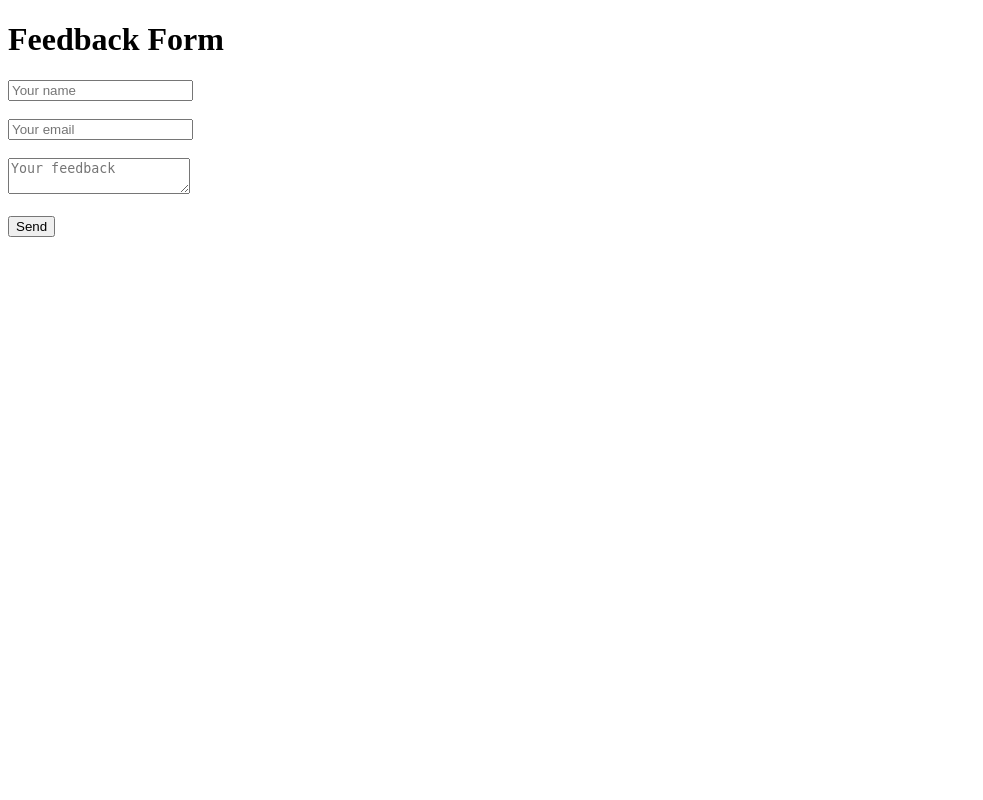
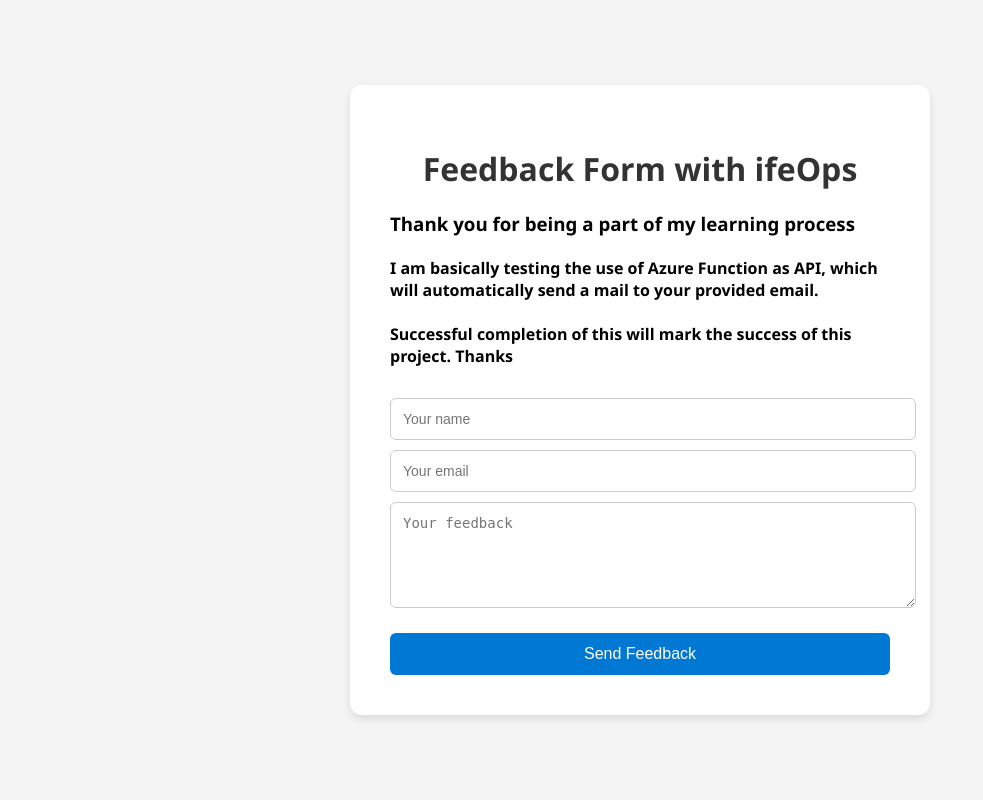
Before and after one commit to A-Ifeoluwa/feedbackApp, a Flask app: page / in a window 1280 px wide. Shown: the whole page, without its empty margins (0-983 px from the left). Run offline with Flask 3, Linux system fonts and the light colour scheme.

Commit message:
Update index.html

```diff
--- a/templates/index.html
+++ b/templates/index.html
@@ -1,13 +1,71 @@
 <!DOCTYPE html>
 <html>
-<head><title>Feedback Form</title></head>
+<head>
+  <title>Feedback Form</title>
+  <style>
+    body {
+      font-family: 'Segoe UI', sans-serif;
+      background: #f4f4f4;
+      margin: 0;
+      padding: 0;
+      display: flex;
+      justify-content: center;
+      align-items: center;
+      height: 100vh;
+    }
+
+    .container {
+      background: white;
+      padding: 40px;
+      border-radius: 12px;
+      box-shadow: 0 4px 8px rgba(0,0,0,0.1);
+      width: 100%;
+      max-width: 500px;
+    }
+
+    h1 {
+      text-align: center;
+      color: #333;
+    }
+
+    input, textarea {
+      width: 100%;
+      padding: 12px;
+      margin-top: 10px;
+      border: 1px solid #ccc;
+      border-radius: 6px;
+      font-size: 14px;
+    }
+
+    button {
+      width: 100%;
+      margin-top: 20px;
+      padding: 12px;
+      background-color: #0078D4;
+      color: white;
+      border: none;
+      border-radius: 6px;
+      font-size: 16px;
+      cursor: pointer;
+    }
+
+    button:hover {
+      background-color: #005a9e;
+    }
+  </style>
+</head>
 <body>
-  <h1>Feedback Form</h1>
-  <form action="/submit" method="POST">
-    <input name="name" placeholder="Your name" required><br><br>
-    <input name="email" type="email" placeholder="Your email" required><br><br>
-    <textarea name="message" placeholder="Your feedback" required></textarea><br><br>
-    <button type="submit">Send</button>
-  </form>
+  <div class="container">
+    <h1>Feedback Form with ifeOps</h1>
+    <h3>Thank you for being a part of my learning process</h3>
+    <h4>I am basically testing the use of Azure Function as API, which will automatically send a mail to your provided email.</h4>
+    <h4>Successful completion of this will mark the success of this project. Thanks</h4>
+    <form action="/submit" method="POST">
+      <input name="name" placeholder="Your name" required><br>
+      <input name="email" type="email" placeholder="Your email" required><br>
+      <textarea name="message" placeholder="Your feedback" rows="5" required></textarea><br>
+      <button type="submit">Send Feedback</button>
+    </form>
+  </div>
 </body>
 </html>
```
